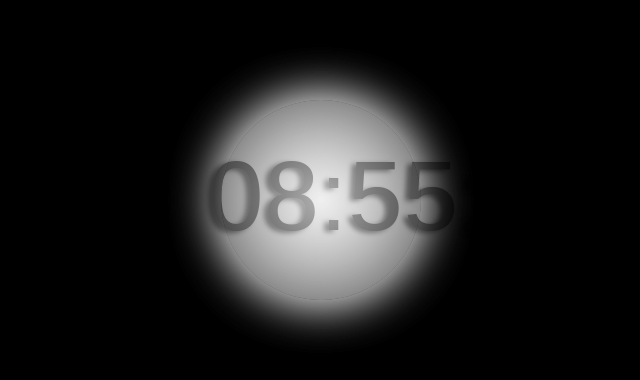
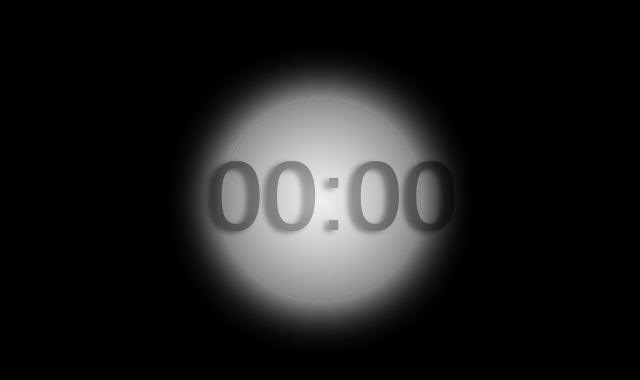
Before and after one commit to soyto/twitch-loaders, a plain HTML site: page preloader.html in a window 1280 px wide. Shown: the part 140-520 px from the top of the page, without its empty margins (261-901 px from the left). Drawn offline with nearby package versions, Linux system fonts and the light colour scheme.

Commit message:
[DEV] Loader changes

```diff
--- a/preloader.html
+++ b/preloader.html
@@ -19,17 +19,20 @@
   <script type="text/javascript">
     document.addEventListener('DOMContentLoaded', () => {
 
-      var eleven = moment().hours(23).seconds(0).minutes(0);
+      var eleven = moment().hours(14).minutes(0).seconds(30);
 
       requestAnimationFrame(_loop);
 
       function _loop() {
         var _now = moment();
         var _diff = eleven.diff(_now) / 1000;
-        var _seconds = Math.floor(_diff % 60);
+
+        if(_diff < 0 ) { _diff = 0; }
+
+        var _seconds = parseInt(_diff % 60);
         _diff = _diff / 60;
-        var _minutes = Math.floor(_diff % 60);
-        var _hours = Math.floor(_diff / 60);
+        var _minutes = parseInt(_diff % 60);
+        var _hours = parseInt(_diff / 60);
 
         var _locale = {'minimumIntegerDigits': 2};
         $('#loading').text(_hours.toLocaleString('en-US', _locale) + ':' +
```
